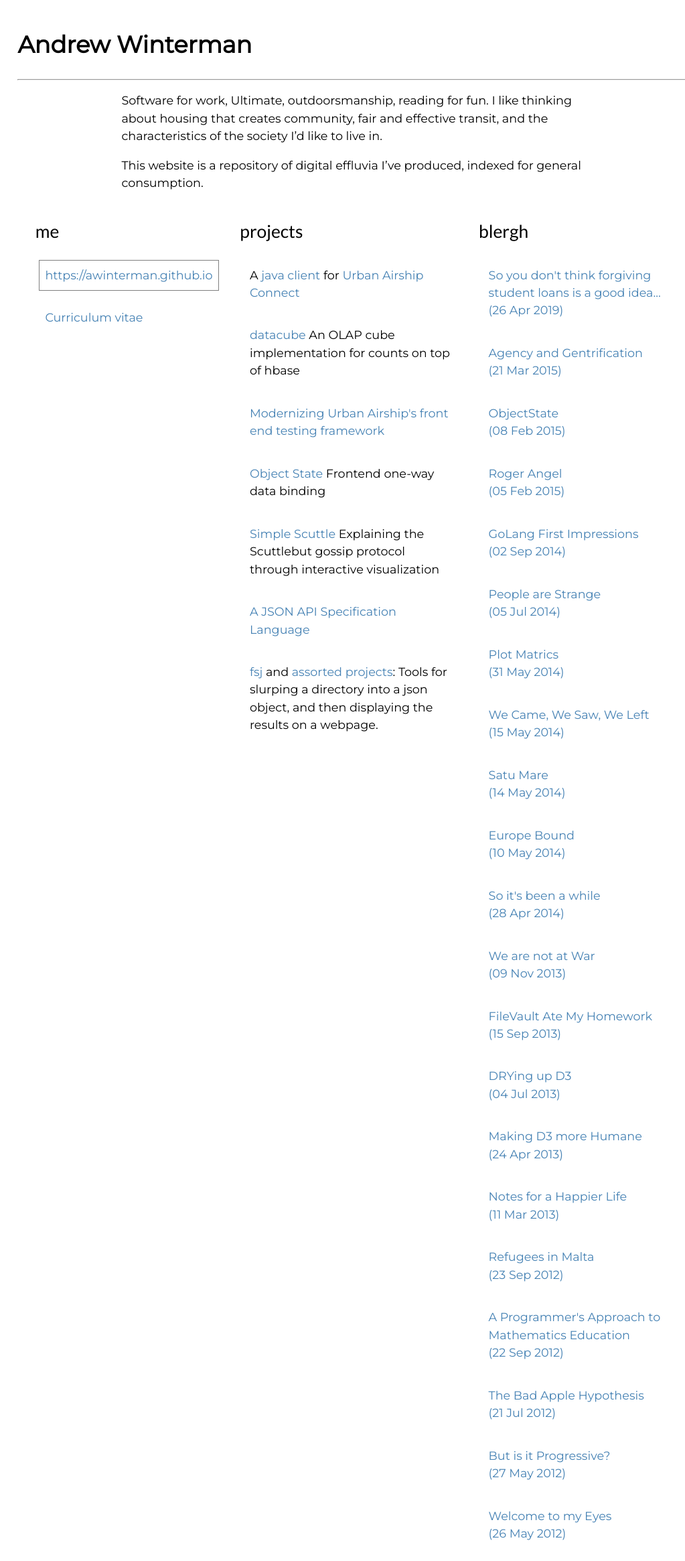
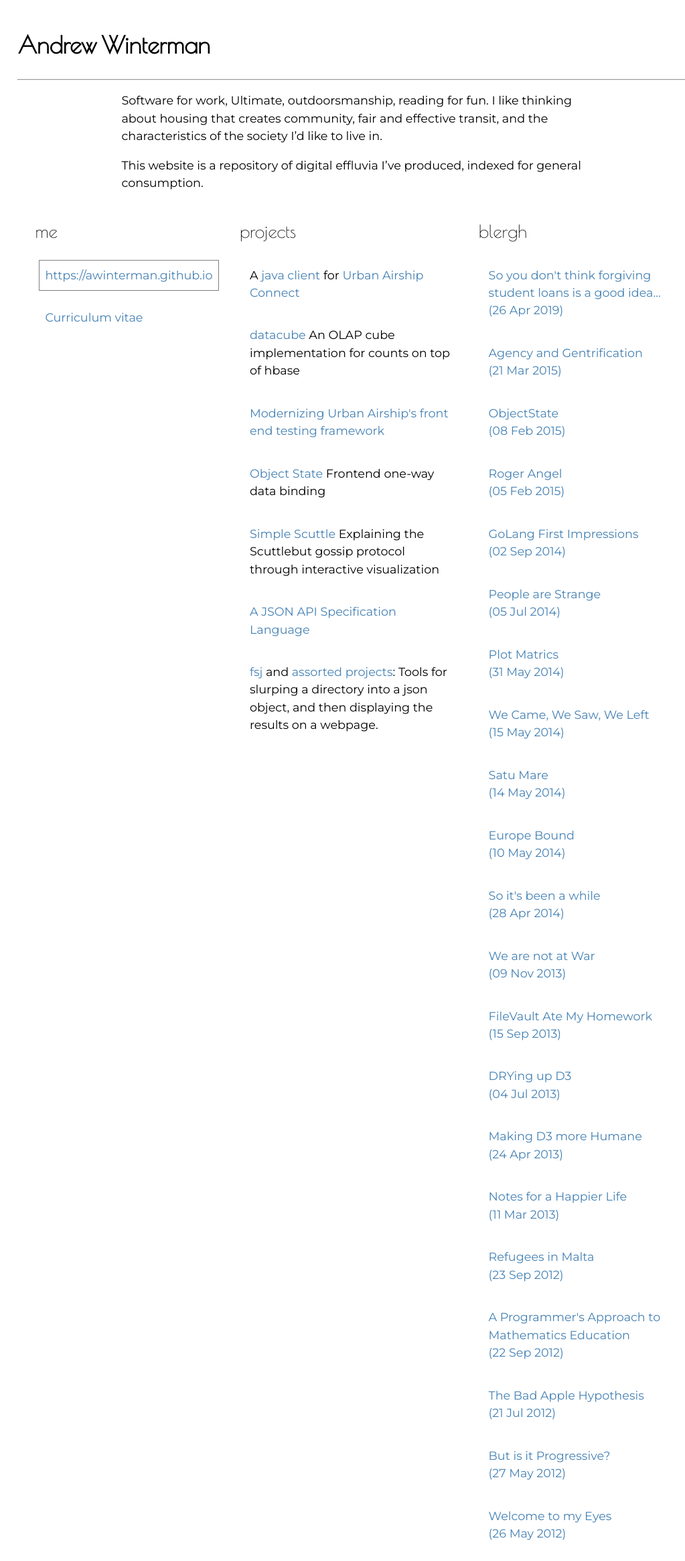
Before and after one commit to AWinterman/awinterman.github.com, a Jekyll site: the page built from index.md, in a window 1280 px wide. Shown: the whole page at 67% size, without its empty margins (0-1023 px from the left). Built offline with Jekyll 4.4.1, drawn with Linux system fonts in a browser that asks for light colours.

Commit message:
nicer font for titles

```diff
--- a/_layouts/default.html
+++ b/_layouts/default.html
@@ -6,7 +6,7 @@
         <meta name="author" content="Andrew Winterman" />
         <link rel="stylesheet" href="{{root}}/css/style.css" type="text/css" />
         <link rel="stylesheet" href="{{root}}/css/syntax.css" type="text/css" />
-        <link href="https://fonts.googleapis.com/css?family=Lato|Montserrat" rel="stylesheet">
+        <link href="https://fonts.googleapis.com/css?family=Poiret+One|Montserrat" rel="stylesheet">
     </head>
 
     <body>
--- a/css/style.css
+++ b/css/style.css
@@ -10,9 +10,9 @@ body {
 }
 
 
-h2, h3, h4, h5 {
-    font-weight: lighter;
-    font-family: 'Lato', sans-serif;
+h1, h2, h3, h4, h5 {
+    font-weight: 600;
+    font-family: 'Poiret One', cursive;
 
 }
 
```
